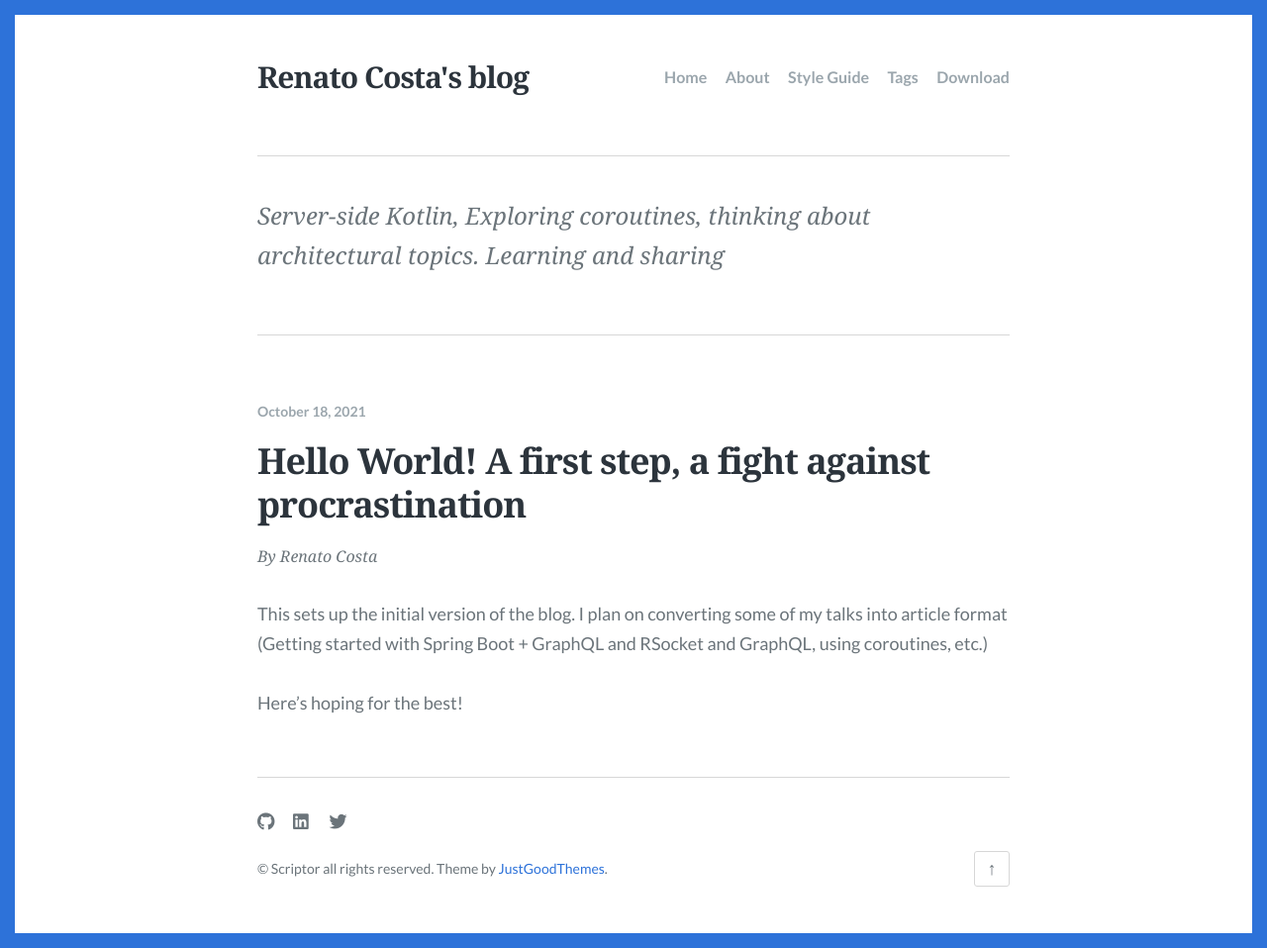
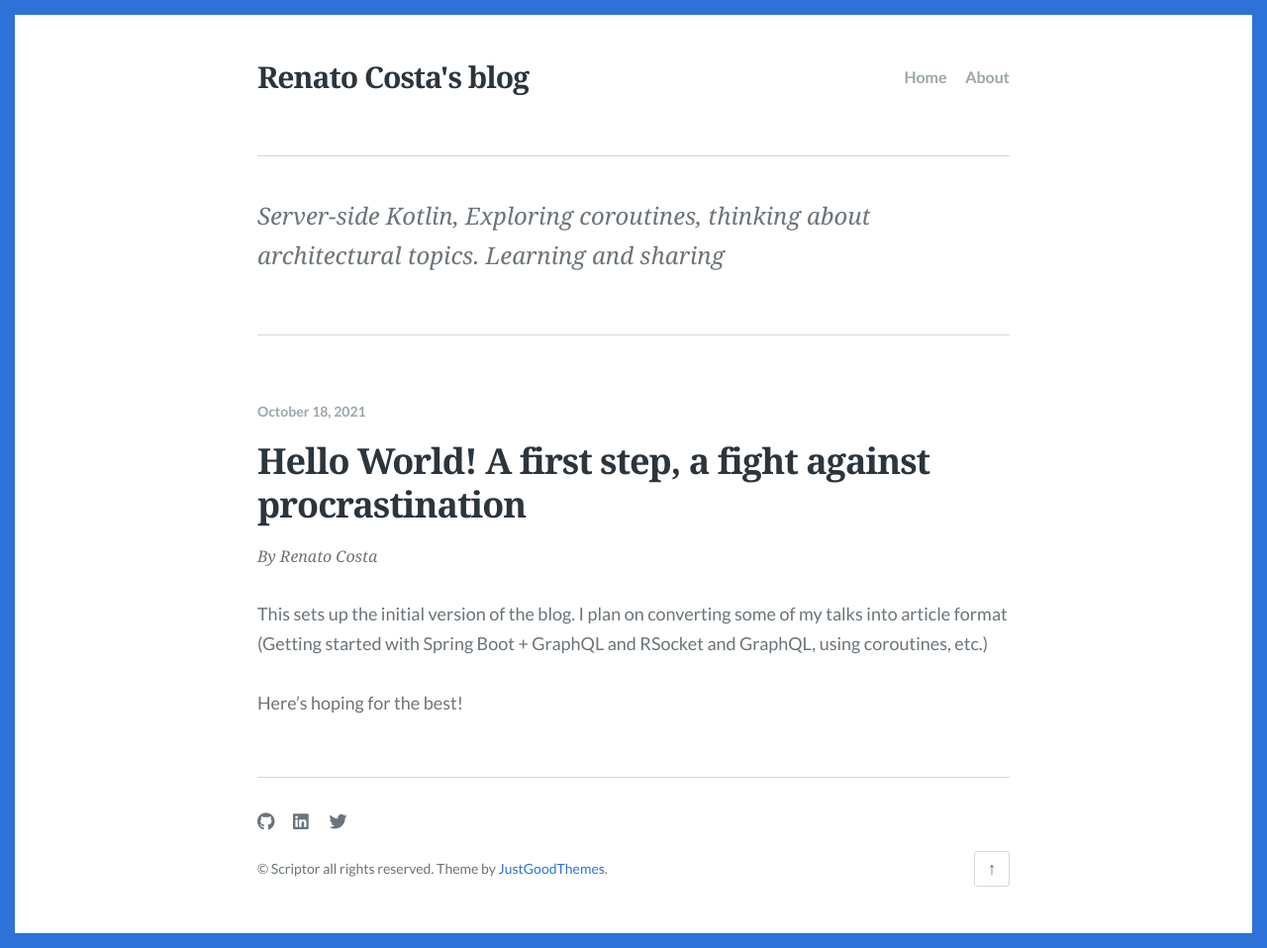
Before and after one commit to renatomrcosta/renatomrcosta.github.io, a Jekyll site: the page built from index.html, in a window 1280 px wide. Shown: the whole page at 99% size. Built offline with Jekyll 4.4.1, drawn with Linux system fonts in a browser that asks for light colours; some web fonts are replaced; the list of posts is cut into pages by our own code.

Commit message:
clean up nav bar

```diff
--- a/_config.yml
+++ b/_config.yml
@@ -32,12 +32,6 @@ navigation:
     url: /
   - text: About
     url: /about/
-  - text: Style Guide
-    url: /style-guide/
-  - text: Tags
-    url: /tags/
-  - text: Download
-    url: https://github.com/JustGoodThemes/Scriptor-Jekyll-Theme
 
 # The shortname for your Disqus site to enable comments.
 disqus: justgoodthemes
```
